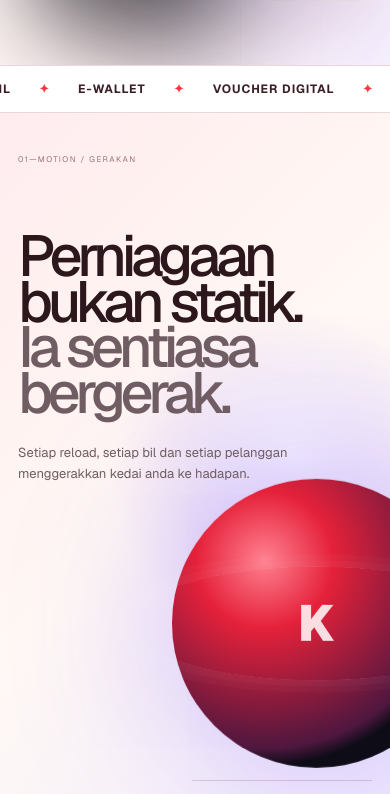
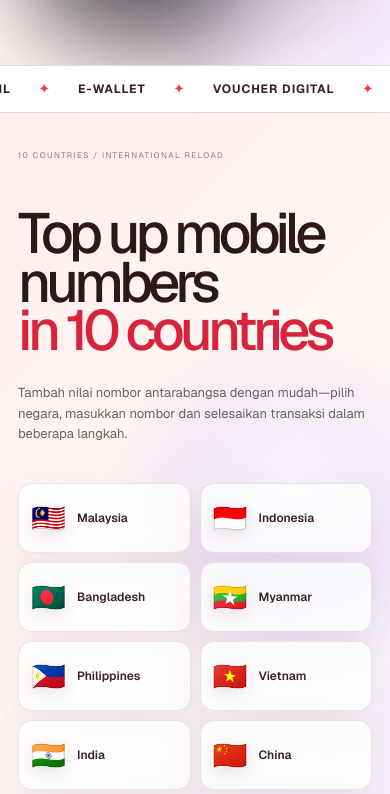
Before and after one commit to hellomybite-netizen/gonilai-redesign, a Next.js app: page / in a window 390 px wide. Shown: the part 975-1769 px from the top of the page. Built offline with nearby package versions, Linux system fonts and the light colour scheme.

Commit message:
Add international top up countries section

```diff
--- a/app/globals.css
+++ b/app/globals.css
@@ -287,6 +287,44 @@ html,body,main{background:#fff9f7;color:var(--ink)}
 footer{background:#fffdfc;color:#2f1a20;border-color:#eadadd}
 footer>p,footer>small{color:#78656b}
 
+.signal-section{
+  height:auto;
+  min-height:820px;
+  padding:120px 5vw 90px;
+  display:grid;
+  grid-template-columns:minmax(0,1.08fr) minmax(420px,.92fr);
+  gap:7vw;
+  align-items:center;
+}
+.signal-copy{width:auto}
+.signal-copy h2{font-size:clamp(66px,7.7vw,118px);line-height:.82}
+.signal-copy h2 em{margin-left:0;color:#d9233d}
+.signal-copy>p{max-width:520px;margin:36px 0 0;color:#705d63}
+.country-grid{position:relative;z-index:3;display:grid;grid-template-columns:1fr 1fr;gap:12px}
+.country-card{min-height:76px;padding:14px 17px;display:grid;grid-template-columns:48px 1fr auto;align-items:center;gap:12px;border:1px solid rgba(121,32,50,.12);border-radius:18px;background:rgba(255,255,255,.78);box-shadow:0 18px 45px rgba(111,43,70,.09);backdrop-filter:blur(14px)}
+.country-card>span{font-size:34px;line-height:1;filter:drop-shadow(0 5px 8px rgba(70,28,36,.12))}
+.country-card>small{order:3;font-size:8px;color:#b98d96}
+.country-card>b{font-size:14px;font-weight:600;color:#382027}
+
 @media(max-width:600px){
   .site-header{background:linear-gradient(180deg,rgba(255,249,247,.96),rgba(255,249,247,0))}
 }
+
+@media(max-width:960px){
+  .signal-section{height:auto;min-height:0;padding:110px 5vw 80px;grid-template-columns:1fr;gap:48px;align-items:start}
+  .signal-copy{margin:0;width:100%}
+  .signal-copy h2{font-size:clamp(58px,10vw,86px)}
+  .signal-copy>p{margin:28px 0 0}
+  .country-grid{width:100%;grid-template-columns:1fr 1fr}
+}
+
+@media(max-width:600px){
+  .signal-section{padding:96px 18px 70px;gap:38px}
+  .signal-index{top:36px;left:18px}
+  .signal-copy h2{font-size:clamp(48px,14.5vw,60px);line-height:.86}
+  .country-grid{gap:9px}
+  .country-card{min-height:70px;padding:11px 12px;grid-template-columns:38px 1fr;gap:8px;border-radius:14px}
+  .country-card>span{font-size:28px}
+  .country-card>small{display:none}
+  .country-card>b{font-size:12px}
+}
--- a/app/page.tsx
+++ b/app/page.tsx
@@ -11,7 +11,7 @@ const content = {
     headlineA: "Satu aplikasi.", headlineB: "Pelbagai peluang.",
     intro: "Jadikan telefon anda sebuah kedai digital. Jual reload, bayar bil dan tawarkan voucher kepada pelanggan—bila-bila masa, di mana sahaja.",
     start: "Mula percuma", explore: "Masuk pengalaman", scroll: "GULIR UNTUK TEROKAI",
-    signal: "Perniagaan bukan statik.", signalAccent: "Ia sentiasa bergerak.", signalBody: "Setiap reload, setiap bil dan setiap pelanggan menggerakkan kedai anda ke hadapan.",
+    signal: "Top up mobile numbers", signalAccent: "in 10 countries", signalBody: "Tambah nilai nombor antarabangsa dengan mudah—pilih negara, masukkan nombor dan selesaikan transaksi dalam beberapa langkah.",
     trust: ["Tiada yuran pendaftaran", "Transaksi masa nyata", "Dibina untuk Malaysia"],
     marquee: ["RELOAD", "BAYARAN BIL", "E-WALLET", "VOUCHER DIGITAL", "DATA"],
     storyKicker: "SATU KEDAI DALAM POKET ANDA", storyTitle: "Semua yang anda perlukan untuk berniaga.",
@@ -44,7 +44,7 @@ const content = {
     headlineA: "One app.", headlineB: "Many opportunities.",
     intro: "Turn your phone into a digital store. Sell reloads, pay bills and offer vouchers to customers—anytime, anywhere.",
     start: "Start for free", explore: "Enter the experience", scroll: "SCROLL TO EXPLORE",
-    signal: "Business is not static.", signalAccent: "It is always moving.", signalBody: "Every reload, every bill and every customer moves your store forward.",
+    signal: "Top up mobile numbers", signalAccent: "in 10 countries", signalBody: "Top up international numbers with ease—choose a country, enter the number and complete the transaction in just a few steps.",
     trust: ["No registration fees", "Real-time transactions", "Built for Malaysia"],
     marquee: ["RELOAD", "BILL PAYMENT", "E-WALLET", "DIGITAL VOUCHERS", "DATA"],
     storyKicker: "A STORE IN YOUR POCKET", storyTitle: "Everything you need to do business.",
@@ -72,6 +72,19 @@ const content = {
     download: "Download on", footer: "Your digital business partner for reloads, bills and vouchers.", rights: "All rights reserved.", caveat: "Figures are based on the current myKedai site; verify before production release.",
   },
 };
+
+const countries = [
+  { flag: "🇲🇾", name: "Malaysia" },
+  { flag: "🇮🇩", name: "Indonesia" },
+  { flag: "🇧🇩", name: "Bangladesh" },
+  { flag: "🇲🇲", name: "Myanmar" },
+  { flag: "🇵🇭", name: "Philippines" },
+  { flag: "🇻🇳", name: "Vietnam" },
+  { flag: "🇮🇳", name: "India" },
+  { flag: "🇨🇳", name: "China" },
+  { flag: "🇵🇰", name: "Pakistan" },
+  { flag: "🇳🇵", name: "Nepal" },
+] as const;
 
 function Phone({ active, labels }: { active: number; labels: string[] }) {
   return <div className="device-wrap" aria-live="polite">
@@ -208,10 +221,11 @@ export default function Home() {
 
     <section className="signal-section">
       <div className="signal-noise" />
-      <p className="signal-index">01—MOTION / GERAKAN</p>
+      <p className="signal-index">10 COUNTRIES / INTERNATIONAL RELOAD</p>
       <div className="signal-copy reveal"><h2>{t.signal}<br/><em>{t.signalAccent}</em></h2><p>{t.signalBody}</p></div>
-      <div className="signal-orb" aria-hidden="true"><div/><span>K</span></div>
-      <div className="signal-readout"><span>LIVE</span><b>∞</b><small>TRANSACTIONS<br/>IN MOTION</small></div>
+      <div className="country-grid reveal" aria-label="Countries supported for international mobile top up">
+        {countries.map((country, index) => <div className="country-card" key={country.name}><span aria-hidden="true">{country.flag}</span><small>0{index + 1}</small><b>{country.name}</b></div>)}
+      </div>
     </section>
 
     <section className="story" id="story">
```
